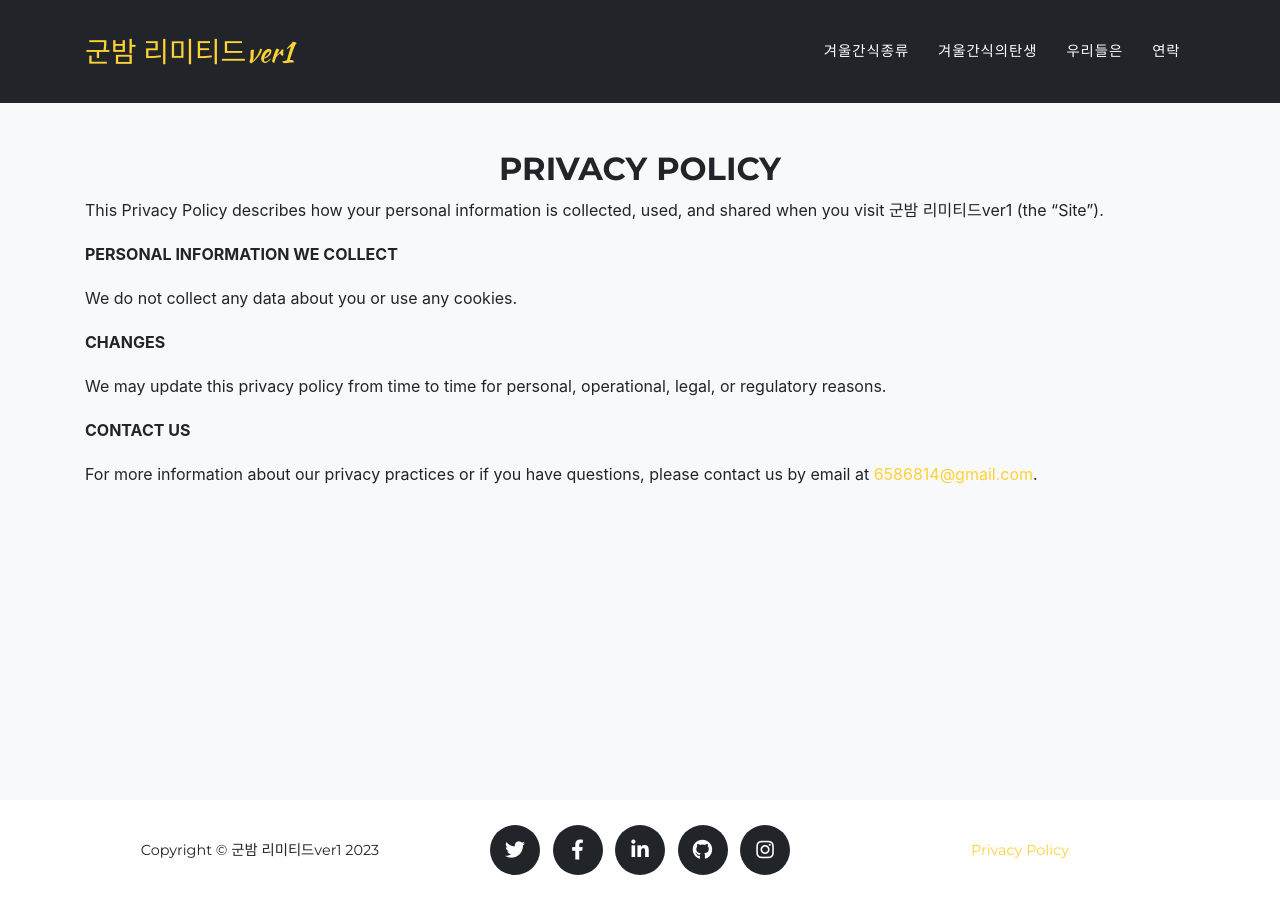
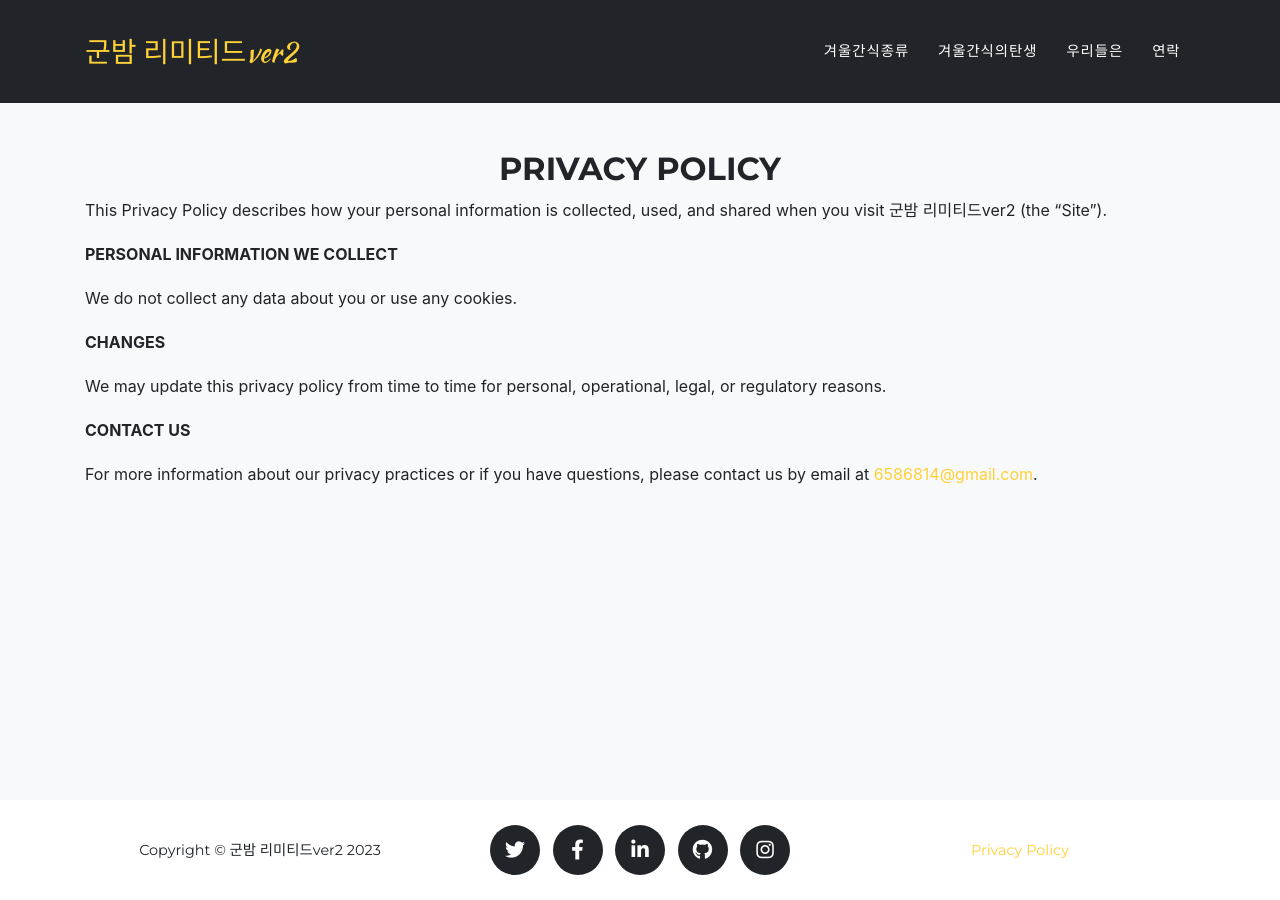
Before and after one commit to nueva-23/gunbam, a Jekyll site: the page built from legal.md, in a window 1280 px wide. Built offline with Jekyll 4.4.1, drawn with Linux system fonts in a browser that asks for light colours; nearby versions of some CDN libraries; some web fonts are replaced.

Commit message:
version2

```diff
--- a/_config.yml
+++ b/_config.yml
@@ -16,9 +16,9 @@ theme: jekyll-agency
 url    : "https://nueva-23.github.io" # the base hostname & protocol for your site, e.g. http://example.com
 baseurl: "/gunbam" # the subpath of your site, e.g. /blog  #단 배포전 테스트 용도로 코드를 수정할 때는 빈칸으로 남겨둡니다. 이 부분은 배포할 때만 수정합니다.
 
-title      : 군밤 리미티드ver1
+title      : 군밤 리미티드ver2
 email      : 6586814@gmail.com #this is also the email contact forms will go to
-description: "맛있는 겨울간식ver1"
+description: "맛있는 겨울간식ver2"
 author     : 군밤 대표
 # logo:     #optional, defaults to site title
   # path: assets\img\clients\creative-market.jpg
--- a/_data/sitetext.yml
+++ b/_data/sitetext.yml
@@ -11,7 +11,7 @@
 # -----------------
 en: &DEFAULT_EN
   header:
-    title: 맛있는 겨울간식ver1
+    title: 맛있는 겨울간식ver2
     text: 다양하고 따뜻하고 저렴하다!
     button: 단 노하우가 있어야 함
     buttonlink: "#services"
```
